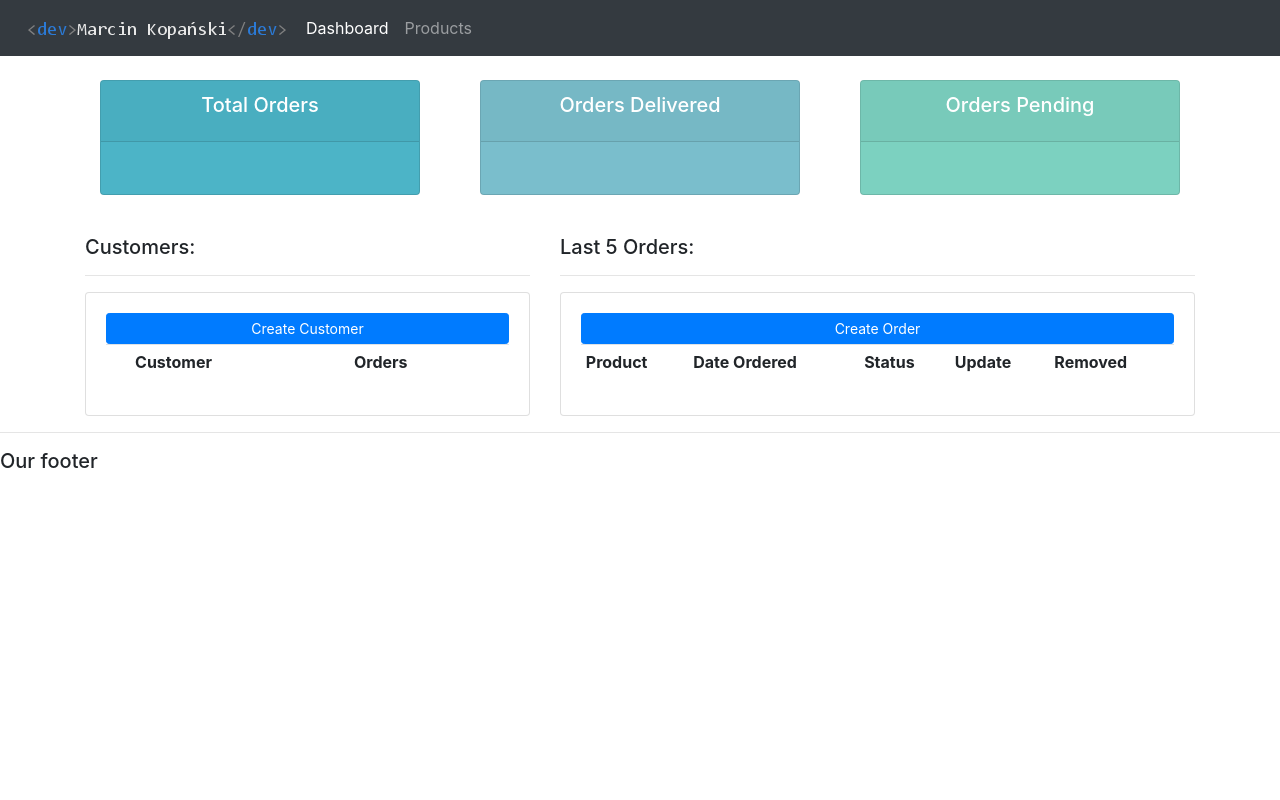
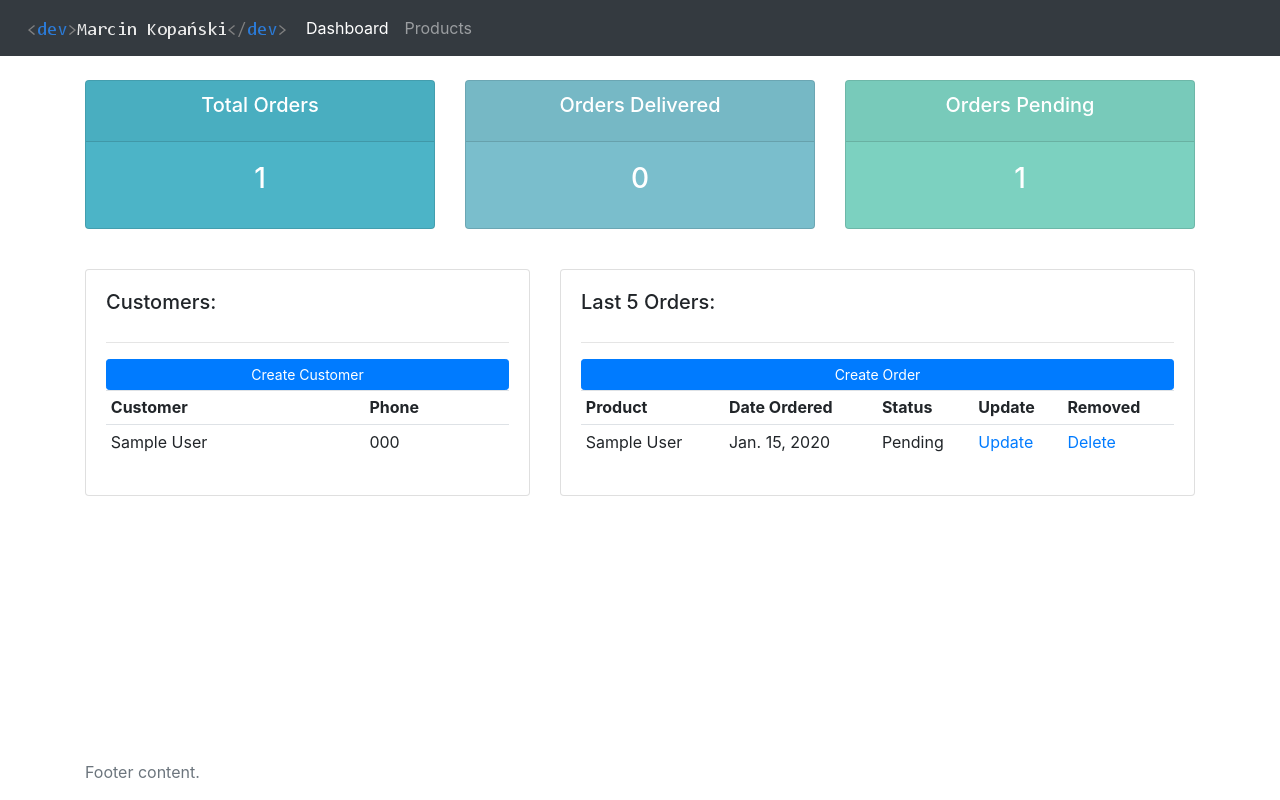
Before and after one commit to marcin-kopanski/crash_course_ivy, a Django app: page / in a window 1280 px wide. Run offline with Django 3.2, Linux system fonts and the light colour scheme; tables that the repository leaves empty hold one stand-in row (values such as "Sample post"); lists and menus that the app fills with data are empty; some libraries are stand-ins or nearby versions.

Commit message:
rendering data to templates

```diff
--- a/accounts/templates/accounts/_base.html
+++ b/accounts/templates/accounts/_base.html
@@ -1,7 +1,7 @@
 {% load static %}
 
 <!DOCTYPE html>
-<html lang="en">
+<html lang="en" class="h-100">
 
 <head>
   <meta charset="utf-8" />
@@ -15,13 +15,15 @@
     integrity="sha384-JcKb8q3iqJ61gNV9KGb8thSsNjpSL0n8PARn9HuZOnIxN0hoP+VmmDGMN5t9UJ0Z" crossorigin="anonymous" />
 </head>
 
-<body>
+<body class="d-flex flex-column h-100">
   {% include 'accounts/_navbar.html' %}
 
-  <div class="container-lg">
-    {% block content %}
-    {% endblock %}
-  </div>
+  <main role="main" class="flex-shrink-0">
+    <div class="container-lg">
+      {% block content %}
+      {% endblock %}
+    </div>
+  </main>
 
   {% include 'accounts/_footer.html' %}
 
--- a/accounts/templates/accounts/_footer.html
+++ b/accounts/templates/accounts/_footer.html
@@ -1,2 +1,5 @@
-<hr />
-<h5>Our footer</h5>
+<footer class="footer mt-auto py-3">
+    <div class="container-lg">
+        <span class="text-muted">Footer content.</span>
+    </div>
+</footer>
--- a/accounts/templates/accounts/_status.html
+++ b/accounts/templates/accounts/_status.html
@@ -1,42 +1,36 @@
 <br>
 
 <div class="row">
-    <div class="col">
     <div class="col-md">
         <div class="card text-center text-white mb-3" id="total-orders">
             <div class="card-header">
                 <h5 class="card-title">Total Orders</h5>
             </div>
             <div class="card-body">
-                    <h3 class="card-title"></h3>
-                </div>
+                <h3 class="card-title">{{total_orders}}</h3>
             </div>
         </div>
     </div>
 
-    <div class="col">
     <div class="col-md">
         <div class="card text-center text-white mb-3" id="orders-delivered">
             <div class="card-header">
                 <h5 class="card-title">Orders Delivered</h5>
             </div>
             <div class="card-body">
-                    <h3 class="card-title"></h3>
-                </div>
+                <h3 class="card-title">{{delivered}}</h3>
             </div>
         </div>
     </div>
 
-    <div class="col">
     <div class="col-md">
         <div class="card text-center text-white mb-3" id="orders-pending">
             <div class="card-header">
                 <h5 class="card-title">Orders Pending</h5>
             </div>
             <div class="card-body">
-                    <h3 class="card-title"></h3>
+                <h3 class="card-title">{{pending}}</h3>
             </div>
         </div>
     </div>
 </div>
-</div>
--- a/accounts/templates/accounts/dashboard.html
+++ b/accounts/templates/accounts/dashboard.html
@@ -7,29 +7,35 @@
 
 <div class="row">
     <div class="col-md-5">
-        <h5>Customers:</h5>
+        <div class="card card-body">
+            <h5 class="card-title">Customers:</h5>
 
-        <hr>
+            <hr>
 
-        <div class="card card-body">
             <a class="btn btn-primary btn-sm btn-block" role="button" href="#">Create Customer</a>
 
             <table class="table table-sm">
                 <tr>
-                    <th></th>
                     <th>Customer</th>
-                    <th>Orders</th>
+                    <th>Phone</th>
                 </tr>
+
+                {% for customer in customers %}
+                <tr>
+                    <td>{{customer.name}}</td>
+                    <td>{{customer.phone}}</td>
+                </tr>
+                {% endfor%}
             </table>
         </div>
     </div>
 
     <div class="col-md-7">
-        <h5>Last 5 Orders:</h5>
+        <div class="card card-body">
+            <h5 class="card-title">Last 5 Orders:</h5>
 
-        <hr>
+            <hr>
 
-        <div class="card card-body">
             <a class="btn btn-primary btn-sm btn-block" href="#">Create Order</a>
 
             <table class="table table-sm">
@@ -40,6 +46,16 @@
                     <th>Update</th>
                     <th>Removed</th>
                 </tr>
+
+                {% for order in orders_last_five %}
+                <tr>
+                    <td>{{order.product}}</td>
+                    <td>{{order.date_created}}</td>
+                    <td>{{order.get_status_display}}</td>
+                    <td><a href="#">Update</a></td>
+                    <td><a href="#">Delete</a></td>
+                </tr>
+                {% endfor%}
             </table>
         </div>
     </div>
--- a/accounts/views.py
+++ b/accounts/views.py
@@ -4,13 +4,32 @@ Views for accounts app
 from django.http import HttpResponse
 from django.shortcuts import render
 
+from .models import *
+
 
 def home(request):
-    return render(request, 'accounts/dashboard.html')
+    orders_all = Order.objects.all()
+    orders_last_five = orders_all.order_by('-date_created')[:5]
+    customers = Customer.objects.all()
+
+    total_orders = orders_all.count()
+    delivered = orders_all.filter(status='DELIVERED').count()
+    pending = orders_all.filter(status='PENDING').count()
+
+    context = {
+        'orders_last_five': orders_last_five,
+        'customers': customers,
+        'total_orders': total_orders,
+        'delivered': delivered,
+        'pending': pending,
+    }
+
+    return render(request, 'accounts/dashboard.html', context)
 
 
 def products(request):
-    return render(request, 'accounts/products.html')
+    products = Product.objects.all()
+    return render(request, 'accounts/products.html', {"products": products})
 
 
 def customer(request):
```
Also changed, not shown: accounts/templates/accounts/products.html (+12 -4 lines). Lines whose indentation alone changed are shown as unchanged.
